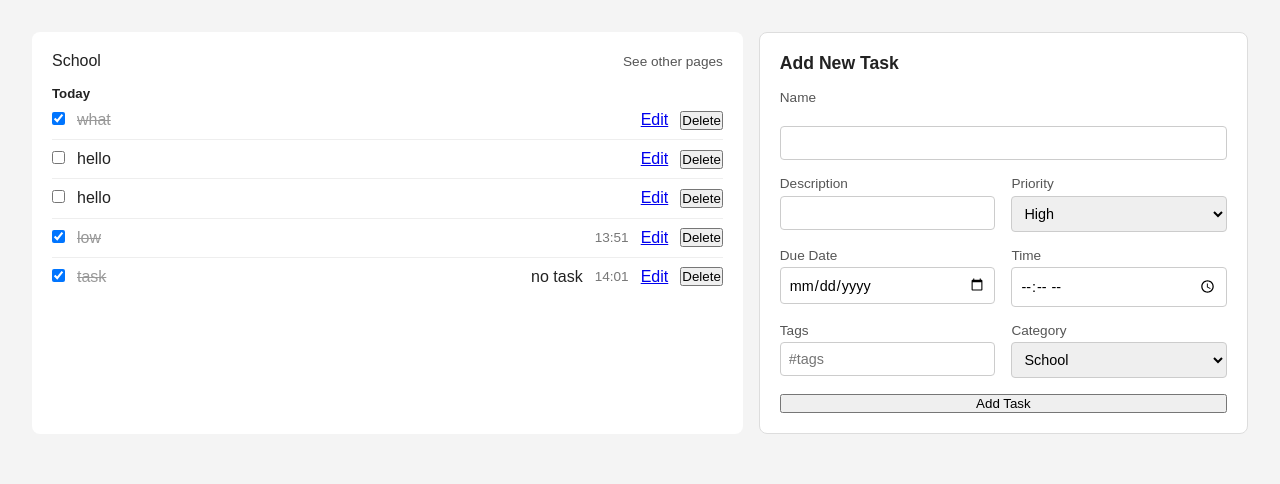
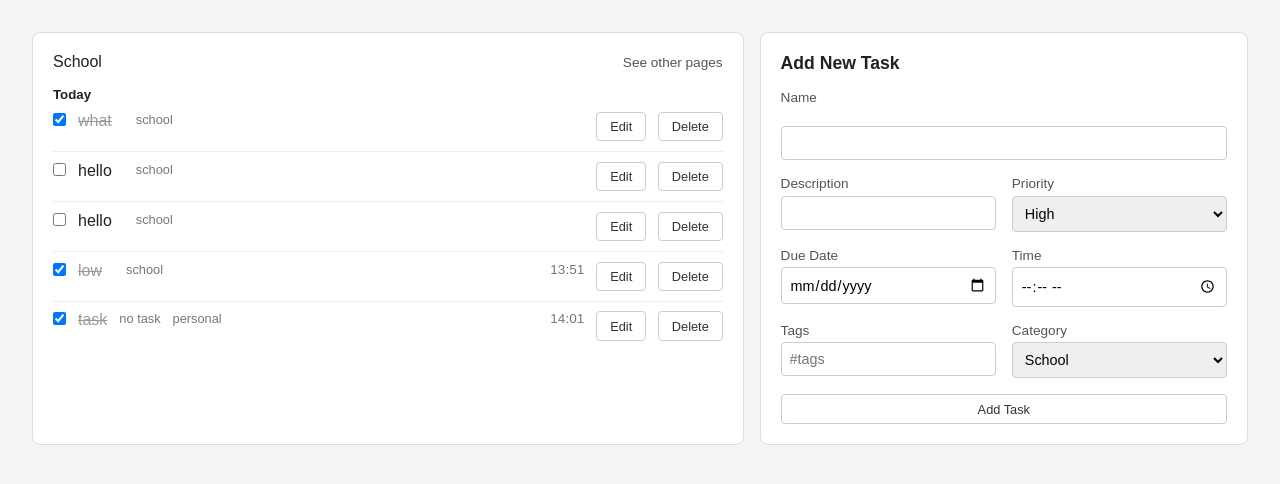
Before and after one commit to strg-ze/cmsc128-Lab1_CRUD_tipon, a Flask app: page /tasks in a window 1280 px wide. Shown: the part 51-535 px from the top of the page. Run offline with Flask 3, Linux system fonts and the light colour scheme; data comes from the database, SQL or seed files in the repository; both versions use the stored data as it was after the commit.

Commit message:
ux: update some styling in buttons and the info display in dashboard and tasks

```diff
--- a/static/css/style.css
+++ b/static/css/style.css
@@ -80,7 +80,7 @@ body{
 
 .task-item {
     display: flex;
-    align-items: center;
+    align-items: flex-start;
     gap: 0.75rem;
     padding: 0.6rem 0;
     border-bottom: 1px solid #eee;
@@ -90,12 +90,23 @@ body{
     border-bottom: none;
 }
 
-.task-name{
-    flex:1;
+.task-info{
+    display: flex;
+    flex-direction: column;
+    flex: 1;
+    gap: 0.2rem;
+}
+
+.task-desc,
+.task-category {
+    font-size: 0.8rem;
+    color: #777;
 }
 
 .task-time,
 .task-date {
+    margin-left: auto;
+    white-space: nowrap;
     font-size: 0.85rem;
     color: #777;
 }
@@ -141,7 +152,7 @@ body{
 .task-list-panel{
     flex: 1.5;
     background-color: #fff;
-    border: 1px solid color #ddd;
+    border: 1px solid #ddd;
     border-radius: 8px;
     padding: 1.25rem;
 }
@@ -162,3 +173,25 @@ body{
     text-decoration: line-through;
     color: #999;
 }
+
+.task-edit-btn,
+.task-delete,
+.add-task-btn {
+    display: inline-block;
+    padding: 0.4rem 0.8rem;
+    border: 1px solid #ccc;
+    border-radius: 4px;
+    background-color: #fff;
+    color: #333;
+    font-size: 0.8rem;
+    font-family: inherit;
+    text-decoration: none;
+    cursor: pointer;
+    text-align: center;
+}
+
+.task-edit-btn:hover,
+.task-delete:hover,
+.add-task-btn:hover {
+    background-color: #f0f0f0;
+}
--- a/templates/tasks.html
+++ b/templates/tasks.html
@@ -16,9 +16,10 @@
                 </form>
                 <span class="task-name">{{task['name']}}</span>
                 <span class="task-desc">{{task['description']}}</span>
+                <span class="task-category">{{ task['category']}}</span>
                 <time class="task-time">{{task['time']}}</time>
 
-                <a href="{{url_for('edit_task', task_id=task['id'])}}" class="task-edit">Edit</a>
+                <a href="{{url_for('edit_task', task_id=task['id'])}}" class="task-edit-btn">Edit</a>
                 <form action="{{ url_for('delete_task', task_id=task['id']) }}" method="POST" class="delete-form" onsubmit="return confirm('Delete this task?');">
                     <button type="submit" class="task-delete">Delete</button>
                 </form>
@@ -85,7 +86,7 @@
                 </div>
             </div>
 
-            <button type="submit">{{'Update Task' if edit_task else 'Add Task'}}</button>
+            <button class="add-task-btn" type="submit">{{'Update Task' if edit_task else 'Add Task'}}</button>
         </form>
     </section>
 
```
Also changed, not shown: templates/dashboard.html (+7 -2 lines), database.db.
